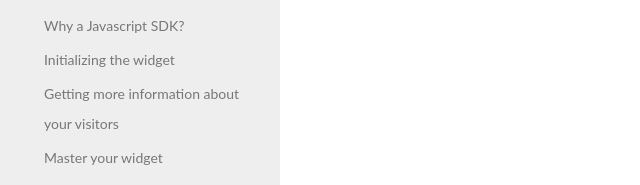
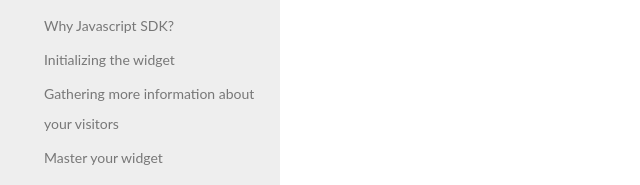
Before and after one commit to valentinpoddany/developers, a plain HTML site: page design/slaask-branding.html in a window 1280 px wide. Both pictures are taken after a click on the link "Javascript SDK". Shown: the part 491-676 px from the top of the page, 0-640 px from the left. Drawn offline with nearby package versions, Linux system fonts and the light colour scheme.

Commit message:
Update slaask-branding.html

```diff
--- a/design/slaask-branding.html
+++ b/design/slaask-branding.html
@@ -16,9 +16,9 @@
       <li>
         <a class="has-child" href="#">Javascript SDK</a>
         <ul>
-          <li><a href="/javascript-sdk/why-a-javascript-sdk.html">Why a Javascript SDK?</a></li>
+          <li><a href="/javascript-sdk/why-a-javascript-sdk.html">Why Javascript SDK?</a></li>
           <li><a href="/javascript-sdk/initializing-the-widget.html">Initializing the widget</a></li>
-          <li><a href="/javascript-sdk/getting-more-informations.html">Getting more information about your visitors</a></li>
+          <li><a href="/javascript-sdk/getting-more-informations.html">Gathering more information about your visitors</a></li>
           <li><a href="/javascript-sdk/master-your-widget.html">Master your widget</a></li>
           <li><a href="/javascript-sdk/javascript-sdk-functions.html">Functions</a></li>
           <li><a href="/javascript-sdk/javascript-sdk-events.html">Events</a></li>
```
